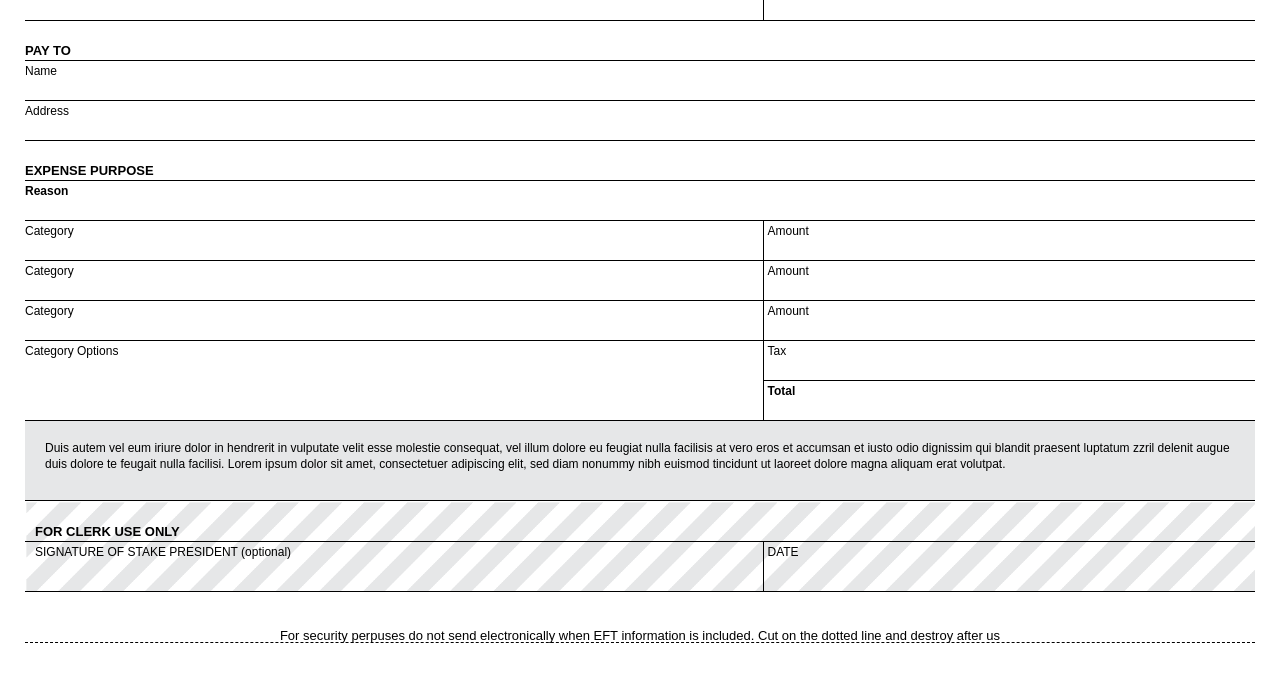
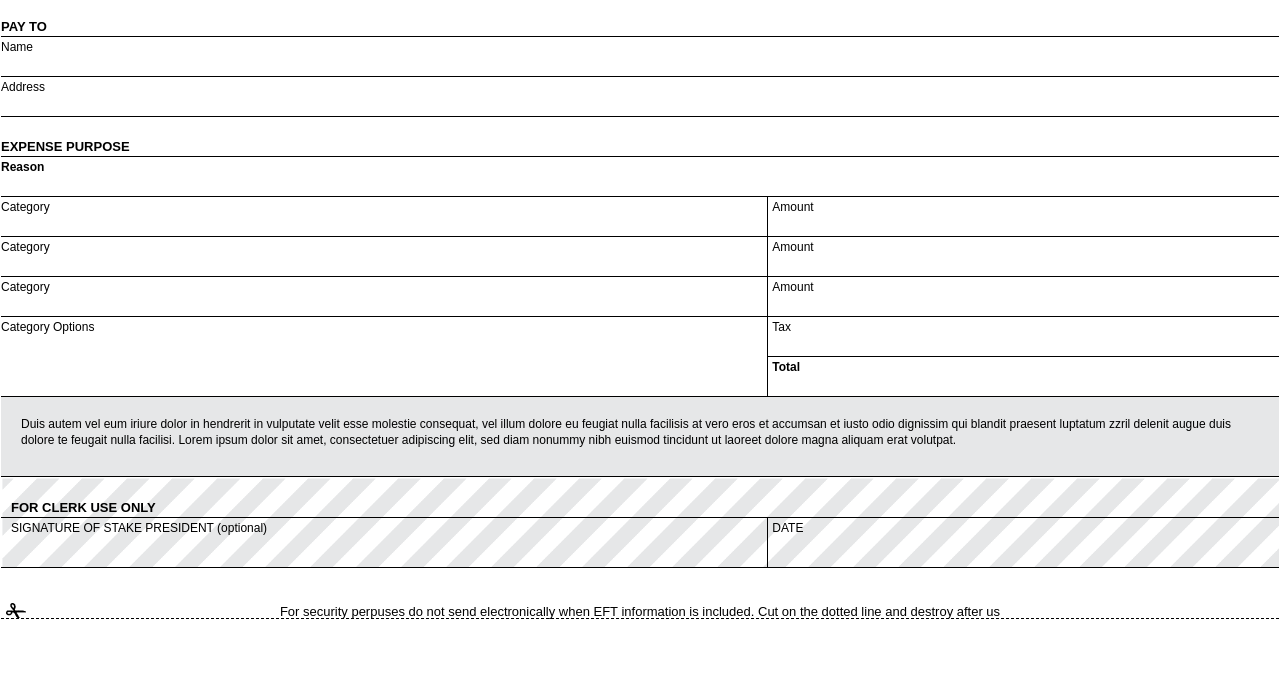
Before and after one commit to mjhamm75/form, a website: page public/index.html in a window 1280 px wide. Shown: the part 199-878 px from the top of the page. Drawn offline with Linux system fonts and the light colour scheme.

Commit message:
Add scissor image

```diff
--- a/public/app.css
+++ b/public/app.css
@@ -1,7 +1,7 @@
 .form {
   box-sizing: border-box;
   font-family: sans-serif;
-  margin: 25px 25px;
+  margin: 1px 1px;
 }
 .header-table {
   border-bottom: black solid 2px;
@@ -109,3 +109,12 @@
 .footer {
   height: 100px;
 }
+.scissors {
+  background: url('./scissors.png');
+  background-size: cover;
+  bottom: 0;
+  height: 15px;
+  margin-left: 5px;
+  position: absolute;
+  width: 20px;
+}
--- a/public/index.html
+++ b/public/index.html
@@ -132,6 +132,7 @@
         </tr>
       </table>
       <div class="dotted-line">
+        <div class="scissors"></div>
         <div class="dotted-text">For security perpuses do not send electronically when EFT information is included. Cut on the dotted line and destroy after us</div>
       </div>
       <div class="spacer"></div>
```
